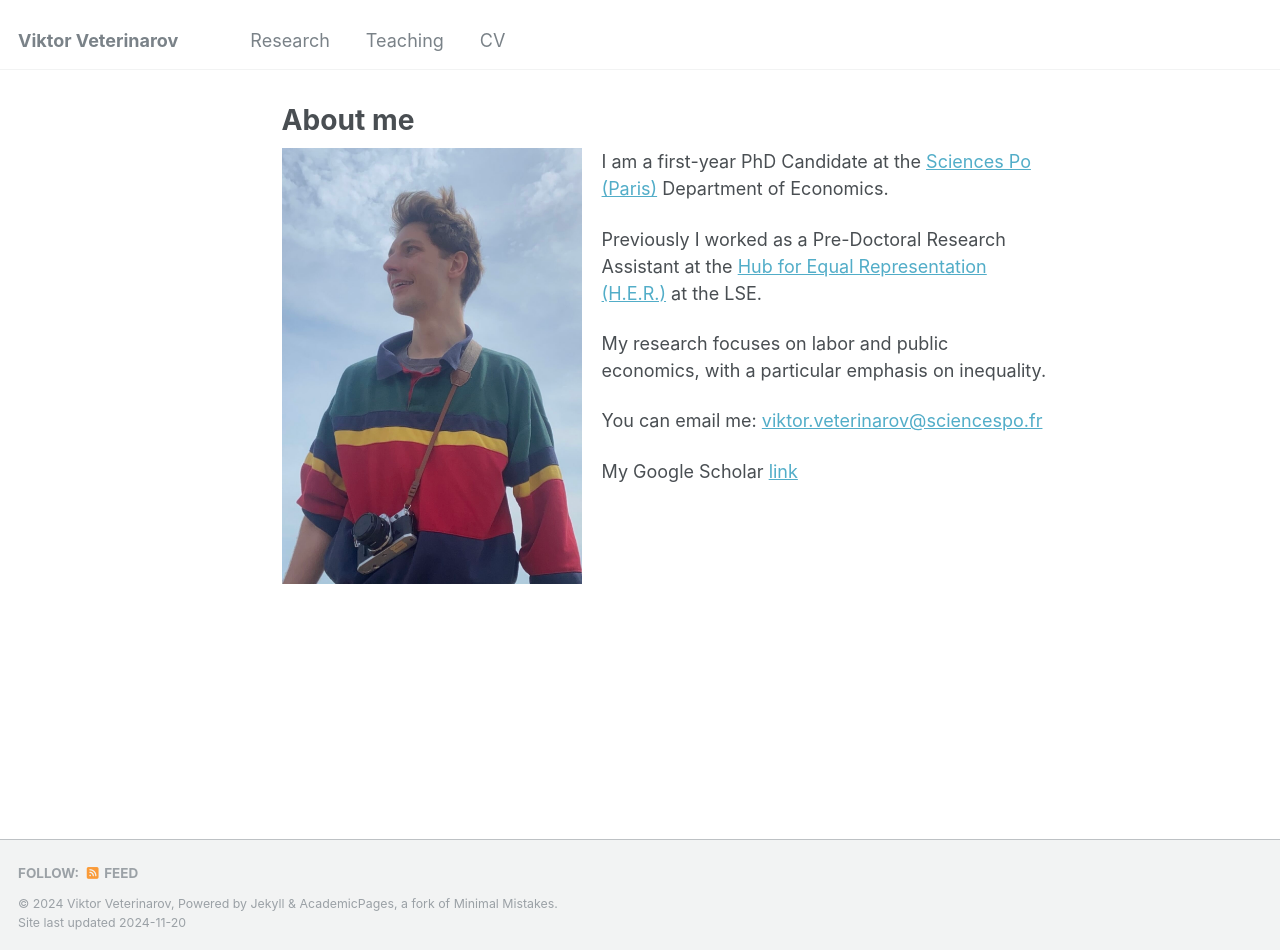
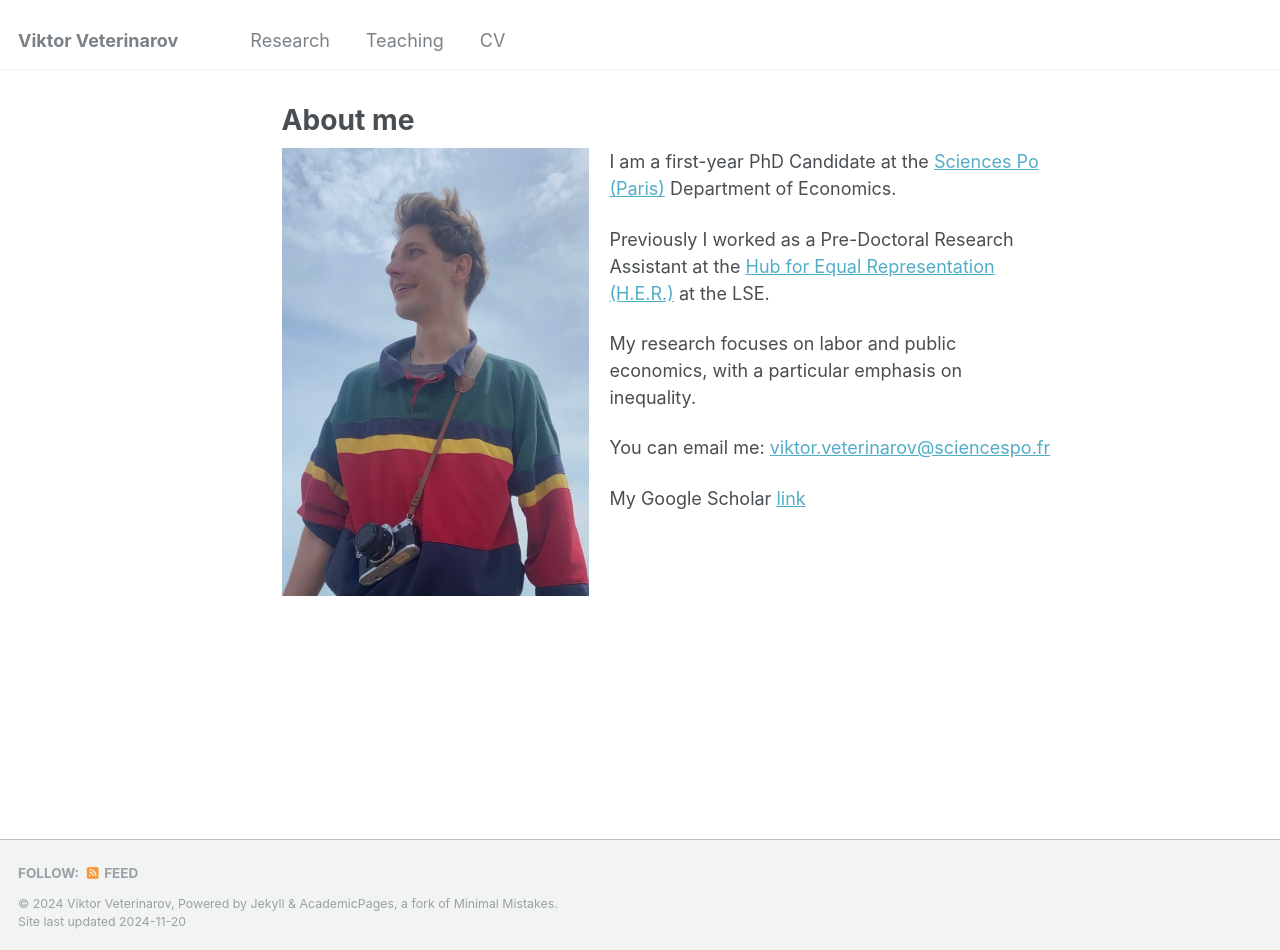
Before and after one commit to viktorveterinarov/viktorveterinarov.github.io, a Jekyll site: the page built from _pages/about.md, in a window 1280 px wide and 950 px high. Built offline with Jekyll 4.4.1, drawn with Linux system fonts in a browser that asks for light colours.

Commit message:
Update about.md

```diff
--- a/_pages/about.md
+++ b/_pages/about.md
@@ -7,7 +7,7 @@
   - /about.html
 ---
 <div style="display: flex; align-items: flex-start;">
-  <img src="/images/ForeverYoungViktor.JPG" alt="Viktor" style="width: 300px; margin-right: 20px;">
+  <img src="/images/ForeverYoungViktor.JPG" alt="Viktor" style="width: 40%; margin-right: 20px;">
 
   <div>
     <p>I am a first-year PhD Candidate at the <a href="https://www.sciencespo.fr/department-economics/researcher/viktor-veterinarov" target="_blank">Sciences Po (Paris)</a> Department of Economics. </p>
```
